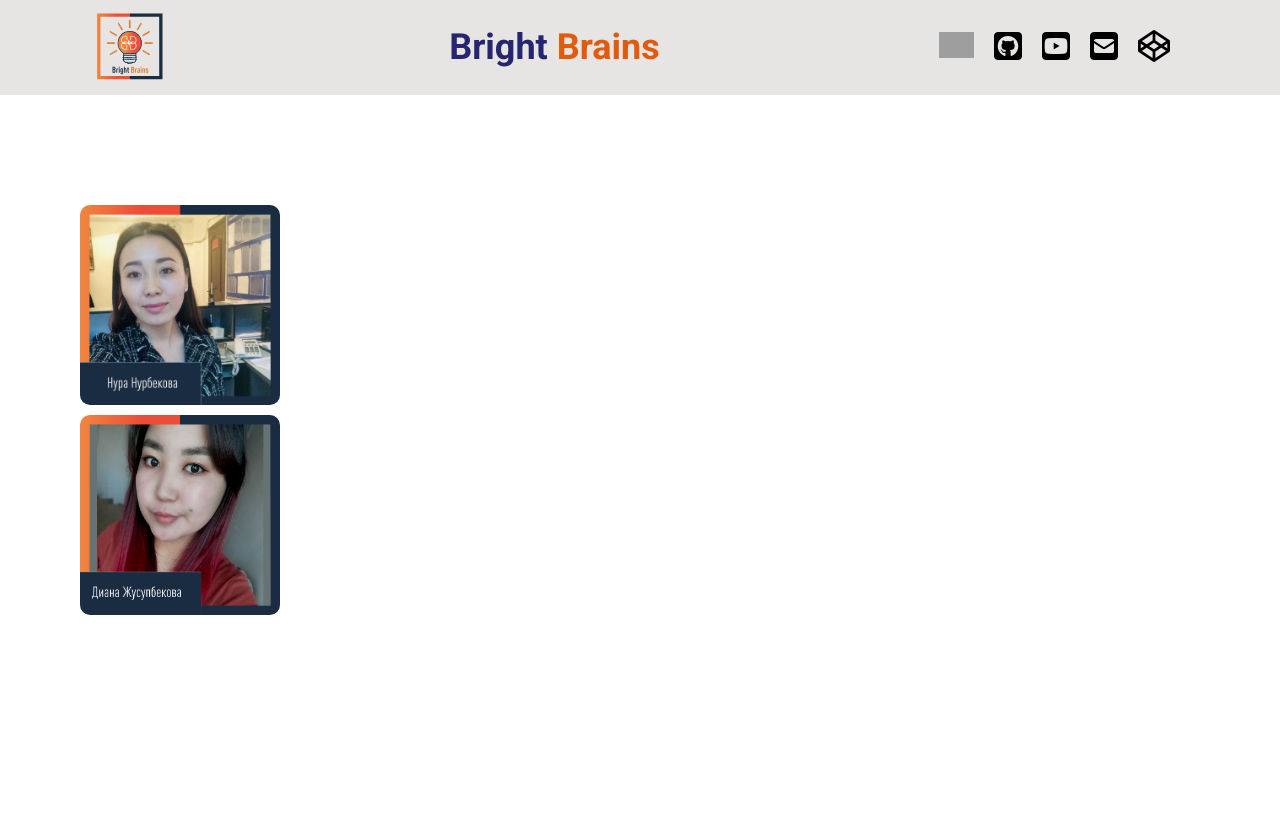
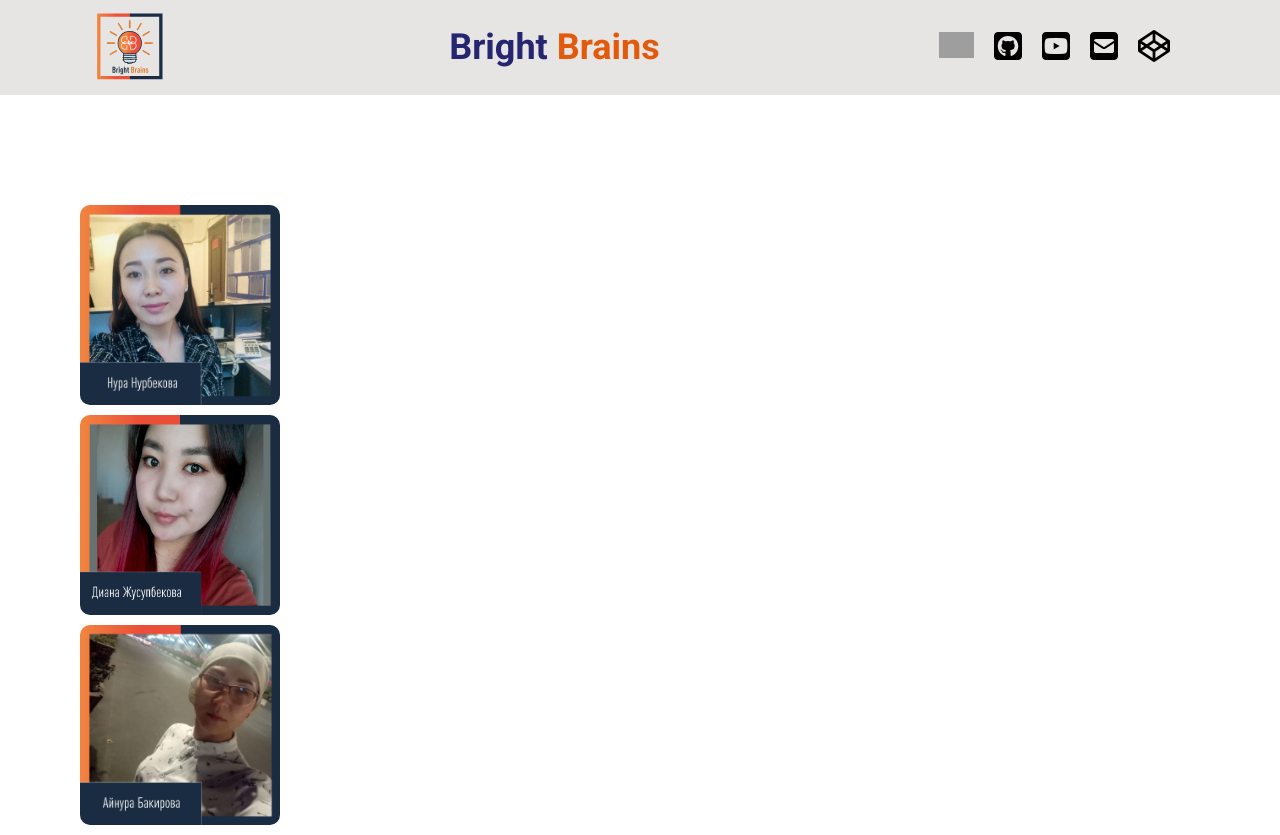
Before and after one commit to Ainurjanybekovna/Bright-Brains-Website, a plain HTML site: page index.html in a window 1280 px wide. Before the commit the page ends 800 px from the top, so only its background shows below. Drawn offline with Linux system fonts and the light colour scheme; grey boxes are pictures that could not be loaded.

Commit message:
Card koshtum

```diff
--- a/index.html
+++ b/index.html
@@ -83,10 +83,29 @@
                             <a href="#" class="bio-link">CV</a>
                         </li>
                         <li class="list-item">
+                            <a href="https://github.com/settings/profile" class="bio-link"><i class="fab fa-github-square"></i></a>
+                        </li>
+                        <li class="list-item">
+                            <a href="https://www.notion.so/diana-zhusupbekova-kk-gmail-com-ae5b7ac9b8d04b878552e68d64b372ba"
+                                class="bio-link">
+                                <img src="https://img.icons8.com/ios-filled/50/000000/notion.png" width="35px" />
+                            </a>
+                        </li>
+                    </ul>
+                </div>
+            </div>
+             <div class="card">
+                <div class="front front6"><span></span></div>
+                <div class="back">
+                    <ul class="link-list">
+                        <li class="list-item">
+                            <a href="https://ainurjanybekovna.github.io/My_Site/" class="bio-link">CV</a>
+                        </li>
+                        <li class="list-item">
                             <a href="#" class="bio-link"><i class="fab fa-github-square"></i></a>
                         </li>
                         <li class="list-item">
-                            <a href="https://www.notion.so/diana-zhusupbekova-kk-gmail-com-ae5b7ac9b8d04b878552e68d64b372ba"
+                            <a href="https://uneven-lizard-2b3.notion.site/ainura-bakirova-kk-gmai-com-c64ea63db18740e6a7b7f905e1fc4990"
                                 class="bio-link">
                                 <img src="https://img.icons8.com/ios-filled/50/000000/notion.png" width="35px" />
                             </a>
--- a/style.css
+++ b/style.css
@@ -127,6 +127,14 @@
     background-size: cover;
 }
 
+.front6 {
+    background-image: url(/img/Ainura.png);
+    background-repeat: no-repeat;
+    background-position: center;
+    background-size: cover;
+}
+
+
 .link-list {
     list-style: none;
     font-size: 2em;
```
Also changed, not shown: img/Ainura.png (added).
